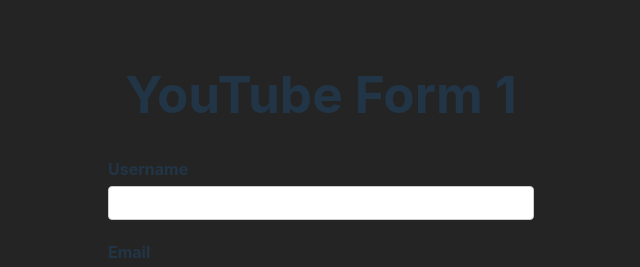
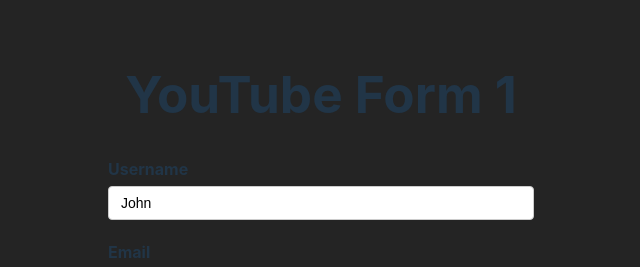
Before and after one commit to Gapotchenko-Yakov/react-hook-form-tutorials, a React (Vite) app in the folder rhf-demo/: page / in a window 1280 px wide. Shown: the top 267 px of the page, without its empty margins (319-959 px from the left). Built offline with nearby package versions, Linux system fonts and the light colour scheme.

Commit message:
Default Values

```diff
--- a/rhf-demo/src/components/YouTubeForm.tsx
+++ b/rhf-demo/src/components/YouTubeForm.tsx
@@ -10,7 +10,13 @@
 };
 
 const YouTubeForm = () => {
-  const form = useForm<FormValues>();
+  const form = useForm<FormValues>({
+    defaultValues: {
+      username: "John",
+      email: "",
+      channel: "",
+    },
+  });
   const { register, control, handleSubmit, formState } = form;
   const { errors } = formState;
 
```
